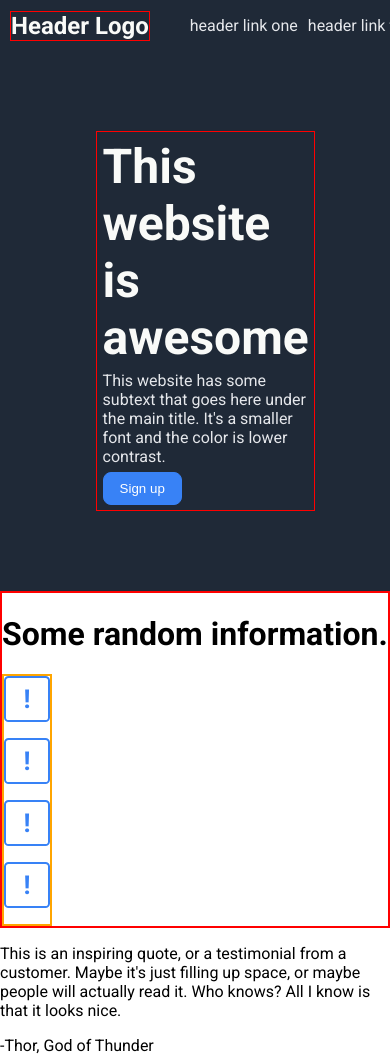
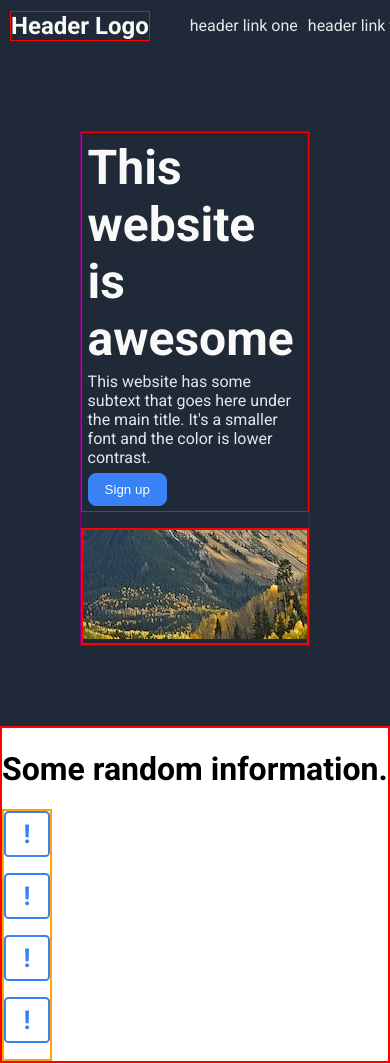
Before and after one commit to Mark-Elliott5/Landing-Page, a plain HTML site: page index.html in a window 390 px wide. Shown: the top 1064 px of the page. Drawn offline with Linux system fonts and the light colour scheme.

Commit message:
Made flexbox 1 switch to column at window resize

```diff
--- a/index.html
+++ b/index.html
@@ -27,6 +27,7 @@
 
         <div class="contentboxone">
 
+            <div class="text-and-image">
                 <div class="left-text">
                     <h1>This website is awesome</h1>
 
@@ -41,6 +42,8 @@
 
                 <div class="landscape-image">
                     <img src="Example Images/landscape.jpeg" title="landscape" alt="this is a placeholder for an image">
+                </div>
+
             </div>
 
         </div>
--- a/styles.css
+++ b/styles.css
@@ -61,15 +61,19 @@ body {
 }
 
 .contentboxone {
-    display: flex;
-    justify-content: space-around;
     background-color: #1F2937;
     /* border: 2px solid purple; */
     padding: 5rem;
 }
 
+.text-and-image {
+    display: flex;
+    flex-direction: row;
+    border: 1px solid purple;
+    gap: 5rem;
+}
+
 .landscape-image {
-    flex: 1 0 0;
     min-width: none;
     border: 2px solid red;
     overflow: auto;
@@ -83,18 +87,25 @@ body {
     object-fit: none;
 }
 
+/*
 @media screen and (max-width: 600px) {
 
     .landscape-image {display:none;}
+} */
+
+@media screen and (max-width: 800px) {
+    .text-and-image {
+        flex-direction: column;
+        gap: 1rem;
+    }
 }
 
 .left-text {
+    flex: 1 1 1;
     border: 1px solid red;
     justify-content: center;
     align-items: left;
-    align-self: start;
-    flex: 1 1 0;
-    margin: 0 5rem 0 1rem;
+    /* flex: 1 1 0; */
 }
 
 .left-text > p {
```
Lines whose indentation alone changed are shown as unchanged.
